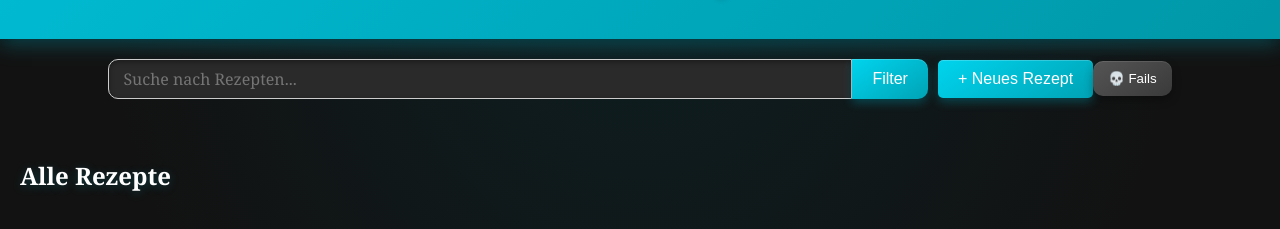
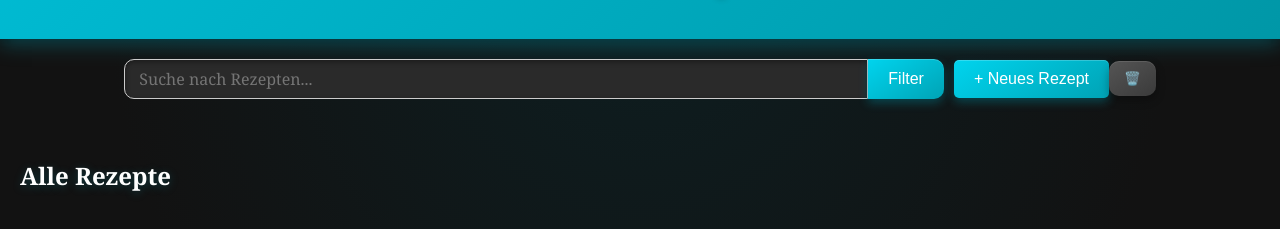
Before and after one commit to SFrahm/smillasrezepte.de, a plain HTML site: page index.html in a window 1280 px wide. Shown: the part 87-316 px from the top of the page. Drawn offline with Linux system fonts and the light colour scheme; no server answers.

Commit message:
style: replace text label with trash emoji on bin button
Co-Authored-By: Claude Sonnet 4.6 <noreply@anthropic.com>

```diff
--- a/index.html
+++ b/index.html
@@ -16,7 +16,7 @@
         <input type="text" id="search-input" placeholder="Suche nach Rezepten...">
         <button id="filter-btn">Filter</button>
         <button id="add-recipe-btn">+ Neues Rezept</button>
-        <button id="trash-btn">💀 Fails</button>
+        <button id="trash-btn">🗑️</button>
     </div>
 
     <div id="filter-overlay">
@@ -75,7 +75,7 @@
 
     <div id="trash-overlay">
         <div id="trash-popup">
-            <h3>Fails</h3>
+            <h3>🗑️</h3>
             <p class="trash-hint">Rezepte werden nach 5 Tagen endgültig gelöscht.</p>
             <div id="trash-list"></div>
             <div class="popup-actions">
--- a/script.js
+++ b/script.js
@@ -46,7 +46,7 @@ function displayTrash() {
     const container = document.getElementById('trash-list');
     container.innerHTML = '';
     if (trash.length === 0) {
-        container.innerHTML = '<p class="trash-empty">Keine Fails bisher.</p>';
+        container.innerHTML = '<p class="trash-empty">Papierkorb ist leer.</p>';
     } else {
         trash.forEach(recipe => {
             const daysLeft = Math.ceil((TRASH_TTL - (Date.now() - recipe.deletedAt)) / (24 * 60 * 60 * 1000));
```
